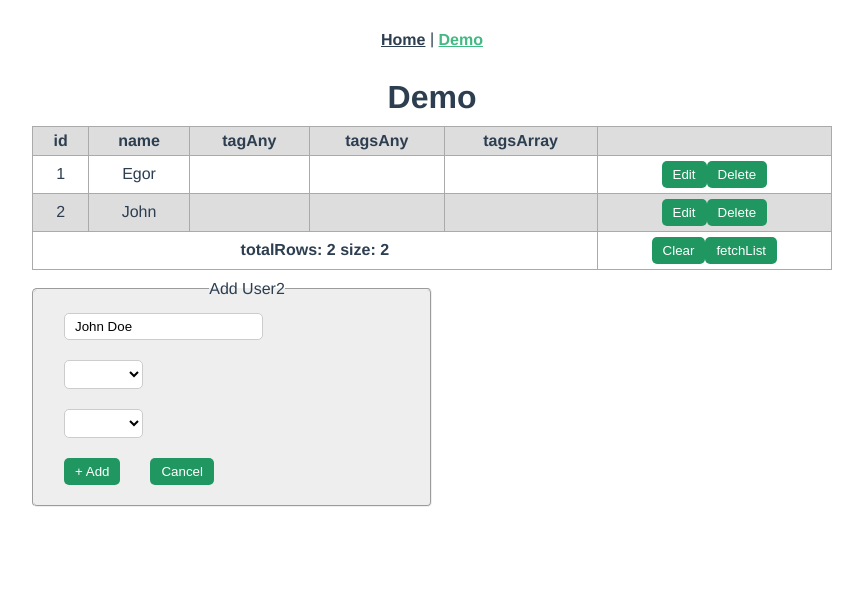
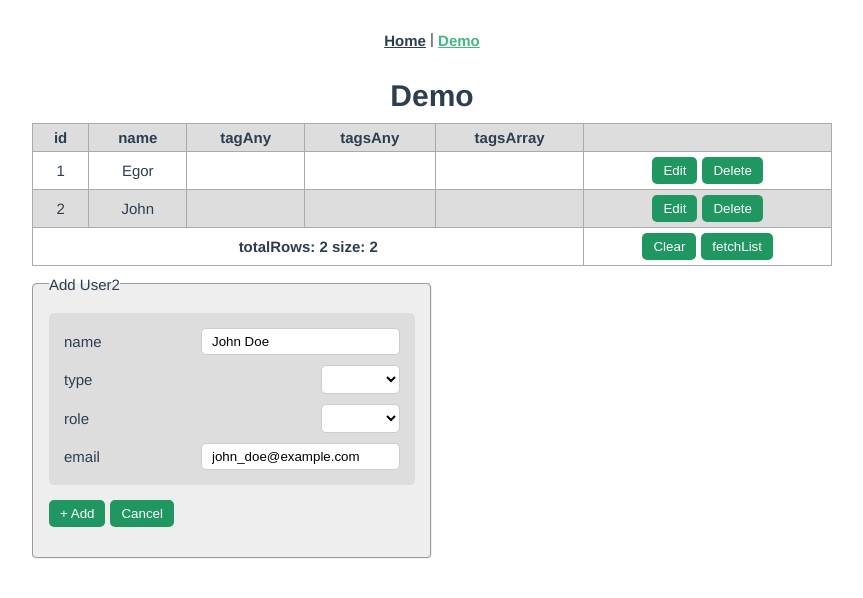
Before and after one commit to evas-js/evas-vue-example, a Vue app: page /demo in a window 1280 px wide. Shown: the top 598 px of the page, without its empty margins (208-1071 px from the left). Built offline with nearby package versions, Linux system fonts and the light colour scheme.

Commit message:
Update demo

```diff
--- a/public/style.css
+++ b/public/style.css
@@ -1,10 +1,12 @@
 * {box-sizing: border-box; margin: 0; outline: none; padding: 0; vertical-align: middle;}
 body {
     font-family: Avenir, Helvetica, Arial, sans-serif;
+    font-size: 15px;
     -webkit-font-smoothing: antialiased;
     moz-osx-font-smoothing: grayscale;
 }
 
+form {text-align: left;}
 fieldset {background: #eee; border-radius: 5px;}
 input, textarea, select, button {border: solid transparent 1px; border-radius: 5px; padding: 5px 10px;}
 input, textarea, select {background: #fff; border-color: #ccc;}
@@ -18,12 +20,22 @@ table {border-collapse: collapse; margin: 10px 0; width: 100%;}
 td, th {border: solid #aaa 1px; padding: 5px 10px;}
 table tr {}
 table tr:nth-child(2n + 1) {background: #ddd;}
+table button + button {margin-left: 5px;}
 
 .forms {align-items: center; display: flex; gap: 10px;}
 .forms form {width: 50%;}
-.forms fieldset > div {align-items: flex-start; display: flex; flex-direction: column;}
-.forms fieldset > legend, .forms fieldset > div * {margin: 5px 15px;}
+.forms fieldset > div,
+.forms fieldset .fieldset {align-items: flex-start; display: flex; gap: 10px;}
+.forms fieldset > div {margin: 15px; gap: 20px;}
+.forms fieldset .fields,
+.forms fieldset .fieldset,
+.forms fieldset .errors {flex-direction: column; gap: 10px;}
+.forms fieldset .errors > div {background: #bb444a; border-radius: 5px; color: #fff; font-weight: 500; line-height: 1.35em; padding: 5px 10px;}
+.forms fieldset .buttons {gap: 5px;}
+.forms fieldset > legend {margin: 5px 15px;}
 
+.fieldset {background: #ddd; border-radius: 5px; padding: 15px; width: 100%;}
+.field {align-items: center; display: flex; justify-content: space-between; width: 100%;}
 
 #app {
   font-family: Avenir, Helvetica, Arial, sans-serif;
--- a/src/parts/UserForm.vue
+++ b/src/parts/EditForm.vue
@@ -2,40 +2,30 @@
     <form>
         <fieldset>
             <legend>{{ title }}</legend>
-            <div>
-                <!-- <input v-model="data.$id" placeholder="id" disabled>
-                <input v-model="data.name" placeholder="name"> -->
+            <!-- <div> -->
 
-                <!-- <input v-model="data.email" placeholder="email"> -->
-                <!-- <input v-model.number="data.referer_id" placeholder="referer_id"> -->
-               <!--  <select v-model="data.type">
-                    <option disabled>Select type</option>
-                    <option v-for="option, key in typeOptions" :key="key" :value="key">
-                        {{ option }}
-                    </option>
-                </select> -->
-                <!-- <select v-model="data.role">
-                    <option disabled>Select role</option>
-                    <option v-for="option, key in roleOptions" :key="key" :value="key">
-                        {{ option }}
-                    </option>
-                </select> -->
-
-                <!-- <input v-model="data.tagAny" placeholder="tagAny">
-                <input v-model="data.tagsAny" placeholder="tagsAny">
-                <input v-model="data.tagsArray" placeholder="tagsArray"> -->
+            <div class="fields">
+                <FieldSet
+                    :data="data"
+                    :displayFields="displayFields"
+                    :model="model"
+                    @changeValue="changeValue"
+                />
 
                 <!-- <div v-for="displayFields, key in displayBlocks" :key="key"> -->
 
-                    <div v-for="fieldName in displayFields" :key="fieldName">
+                    <!-- <div v-for="fieldName in displayFields" :key="fieldName">
                         <select v-if="hasFieldOptions(fieldName)" v-model="data[fieldName]" @change="changeValue">
-                            <option v-for="option in fieldOptions(fieldName)" :key="option">{{ option }}</option>
+                            <option v-for="option, key in fieldOptions(fieldName)"
+                                :key="option"
+                                :value="Array.isArray(fieldOptions(fieldName)) ? option : key"
+                            >{{ option }}</option>
                         </select>
                         <input v-else v-model="data[fieldName]" :placeholder="fieldName" @input="changeValue" />
-                    </div>
+                    </div> -->
 
                 <!-- </div> -->
-
+            </div>
             <div class="buttons">
                 <button @click.prevent="save" type="submit" :disabled="!isDirty">{{ btnText }}</button>
                 <button @click.prevent="rollbackChanges">{{ isDirty ? 'Cancel' : 'Close' }}</button>
@@ -45,12 +35,14 @@
                     {{ error }}
                 </div>
             </div>
-            </div>
+            <!-- </div> -->
         </fieldset>
     </form>
 </template>
 
 <script>
+import FieldSet from './FieldSet.vue'
+
 export default {
     props: {
         modelName: { type: String },
@@ -59,12 +51,6 @@ export default {
         btnText: { type: String },
     },
     emits: ['saveCb', 'closeCb'],
-    watch: {
-        entity() {
-            console.log('watch entity', this.entity)
-            // this.setData()
-        },
-    },
     data() {
         return {
             // data: {}
@@ -95,6 +81,13 @@ export default {
             return this.entity || new this.model
         },
     },
+    watch: {
+        entity() {
+            console.log('watch entity', this.entity)
+            this.updateDisplayFields()
+            // this.setData()
+        },
+    },
     methods: {
         // setData() {
         //     this.data = this.entity || {
@@ -104,15 +97,20 @@ export default {
         //         type: null,
         //     }
         // },
-        fieldOptions(fieldName) {
-            return this.model.fieldOptions(fieldName)
+        // fieldOptions(fieldName) {
+        //     return this.model.fieldOptions(fieldName)
+        // },
+        // hasFieldOptions(fieldName) {
+        //     return Boolean(this.model?.field(fieldName)?.options)
+        // },
+        updateDisplayFields() {
+            this.displayFields = this.data.$displayFields()
         },
-        hasFieldOptions(fieldName) {
-            return Boolean(this.model?.field(fieldName)?.options)
-        },
-
+        // changeValue(fieldName, value) {
         changeValue() {
-            this.displayFields = this.data.$displayFields()
+            // console.log('EditForm.changeValue()', fieldName, value)
+            // this.data[fieldName] = value
+            this.updateDisplayFields()
         },
         split(fieldName) {
             let value = this?.data?.[fieldName]
@@ -145,9 +143,8 @@ export default {
     },
     created() {
         // this.setData()
-
-        // this.displayFields = this.data.$applyFieldsDisplayRules()
-        this.changeValue()
+        this.updateDisplayFields()
     },
+    components: { FieldSet }
 }
 </script>
--- /dev/null
+++ b/src/parts/FieldSet.vue
@@ -0,0 +1,55 @@
+<template>
+    <div class="fieldset">
+        <div v-for="fieldName in displayFields" :key="fieldName" class="field">
+            <span class="label">{{ fieldName }}</span>
+            <select v-if="hasFieldOptions(fieldName)" v-model="local[fieldName]" @change="changeValue">
+                <option v-for="option, key in fieldOptions(fieldName)"
+                    :key="option"
+                    :value="Array.isArray(fieldOptions(fieldName)) ? option : key"
+                >{{ option }}</option>
+            </select>
+            <input v-else v-model="local[fieldName]" :placeholder="fieldName" @input="changeValue" />
+        </div>
+    </div>
+</template>
+
+<script>
+
+// @change="changeValue(fieldName, $event)"
+export default {
+    props: {
+        data: { type: Object, required: true },
+        displayFields: { type: Array, default: () => [] },
+        model: { type: Function, required: true },
+    },
+    emits: ['changeValue'],
+    data() {
+        return {
+            local: null
+        }
+    },
+    watch: {
+        data() {
+            this.local = this.data
+        },
+    },
+    methods: {
+        fieldOptions(fieldName) {
+            return this.model.fieldOptions(fieldName)
+        },
+        hasFieldOptions(fieldName) {
+            return Boolean(this.model?.field(fieldName)?.options)
+        },
+        // changeValue(fieldName, e) {
+        //     console.log(fieldName, e.target.value)
+        //     this.$emit('changeValue', fieldName, e.target.value)
+        // },
+        changeValue() {
+            this.$emit('changeValue')
+        },
+    },
+    created() {
+        this.local = this.data
+    }
+}
+</script>
--- a/src/parts/TableView.vue
+++ b/src/parts/TableView.vue
@@ -29,14 +29,14 @@
     </table>
 
     <div class="forms">
-        <UserForm
+        <EditForm
             :modelName="modelName"
             :entity="inserting"
             :title="'Add '+ modelName"
             btnText="+ Add"
             @saveCb="add"
         />
-        <UserForm v-if="editing"
+        <EditForm v-if="editing"
             :modelName="modelName"
             :entity="editing" :title="'Edit '+ modelName +' #'+ editing.id"
             btnText="Save"
@@ -48,7 +48,7 @@
 </template>
 
 <script>
-import UserForm from './UserForm.vue'
+import EditForm from './EditForm.vue'
 
 export default {
     props: {
@@ -76,7 +76,8 @@ export default {
     },
     methods: {
         add(data) {
-            this.inserting = new this.model(data)
+            this.inserting = data
+            // this.inserting = new this.model(data)
             this.inserting.$save(() => {
                 console.log('!saved')
                 if (this.inserting.$errors.length < 1) this.inserting = null
@@ -109,6 +110,6 @@ export default {
         this.fetchList()
         this.model.setValidateErrorHandler(this.addError)
     },
-    components: { UserForm }
+    components: { EditForm }
 }
 </script>
--- a/src/store/models/User2.js
+++ b/src/store/models/User2.js
@@ -13,7 +13,7 @@ export class User2 extends Model {
         return {
             id: this.number().nullable(),
             name: this.string('John Doe').min(3).max(10),
-            // email: this.string('john_doe@example.com').pattern(/^.{2,}@.{2,}\..{2,}$/).nullable(),
+            email: this.string('john_doe@example.com').pattern(/^.{2,}@.{2,}\..{2,}$/).required(),
             // create_time: this.string(() => (new Date).toString()).nullable(),
             type: this.number().options({1: 'admin', 2: 'sale', 3: 'dev'}).nullable(),
             role: this.string().options('admin', 'sale', 'front', 'back').nullable(),
@@ -21,16 +21,16 @@ export class User2 extends Model {
             tagAny: this.anyOf([
                 this.string().pattern(/^\d+$/),
                 this.string().pattern(/^[a-z]+$/)
-            ]),
+            ]).required(),
             tagsAny: this.array(
                 this.anyOf([
                     this.number().pattern(/^\d+$/),
                     this.string().pattern(/^[a-z]+$/)
                 ])
-            ).nullable(false),
+            ).required(),
             tagsArray: this.array(
                 this.string().pattern(/^\d+$/)
-            ).required(true),
+            ).required(),
             // referer_id: this.number().nullable(),
         }
     }
@@ -47,9 +47,9 @@ export class User2 extends Model {
     static rulesForVariableDisplayOfFields = {
         // tagsArray: [ 'tagAny', '123' ],
         // tagsArray: [ 'name', 'John Doe' ],
-        tagAny: [ 'type', 'admin' ],
-        tagsAny: [ 'type', 'admin' ],
-        tagsArray: [ 'type', 'admin' ],
+        tagAny: [ 'type', 1 ],
+        tagsAny: [ 'type', 1 ],
+        tagsArray: [ 'role', 'admin' ],
     }
 
     static setDisplayRules() {
@@ -66,7 +66,10 @@ export class User2 extends Model {
     }
 
     static setDisplayBlocks() {
-        return []
+        return [
+            ['name', 'email'],
+            ['type', 'tagAny', 'tagsAny', 'tagsArray'],
+        ]
     }
 
     // ..... Model .....
```
Lines whose indentation alone changed are shown as unchanged.
